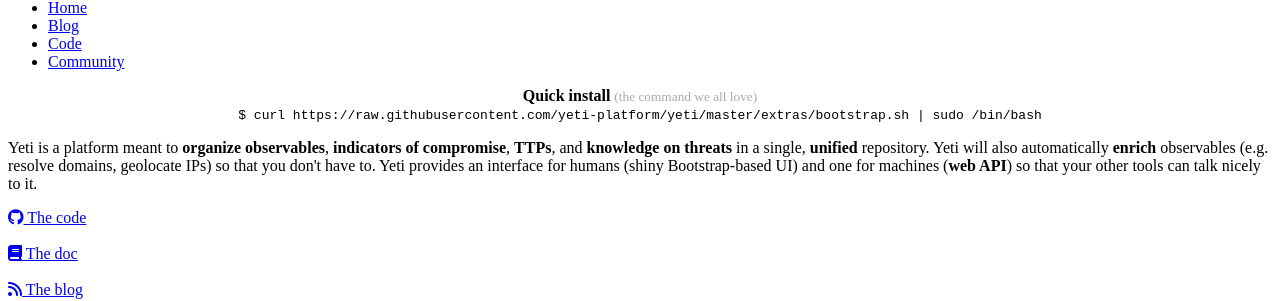
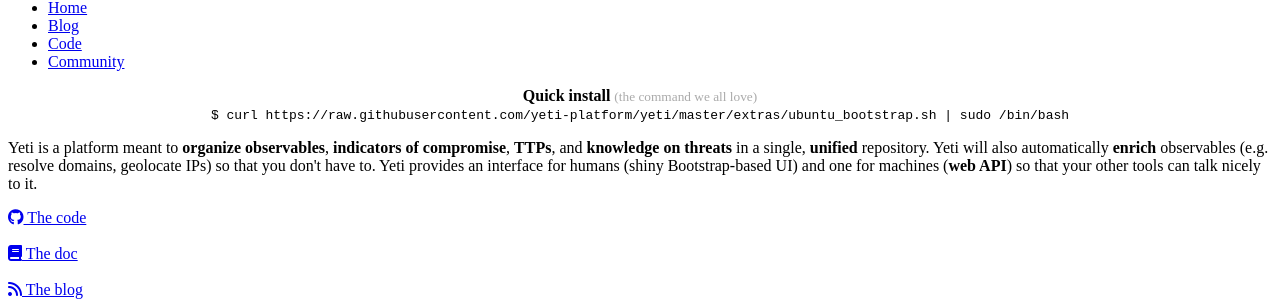
Before and after one commit to yeti-platform/yeti-platform-old.github.io, a Jekyll site: the page built from index.html, in a window 1280 px wide. Shown: the part 586-887 px from the top of the page. Built offline with Jekyll 4.4.1, drawn with Linux system fonts in a browser that asks for light colours; nearby versions of some CDN libraries; library files that are not in the unit come from our copies; the list of posts is cut into pages by our own code; comment, search, counter and statistics services are not loaded.

Commit message:
Update quick install

```diff
--- a/index.html
+++ b/index.html
@@ -50,7 +50,7 @@
 
           <p style="text-align:center;">
             <strong>Quick install</strong> <small style="color:#aaa">(the command we all love)</small><br>
-            <code style="white-space: nowrap;">$ curl https://raw.githubusercontent.com/yeti-platform/yeti/master/extras/bootstrap.sh | sudo /bin/bash</code>
+            <code style="white-space: nowrap;">$ curl https://raw.githubusercontent.com/yeti-platform/yeti/master/extras/ubuntu_bootstrap.sh | sudo /bin/bash</code>
           </p>
 
           <p>
```
